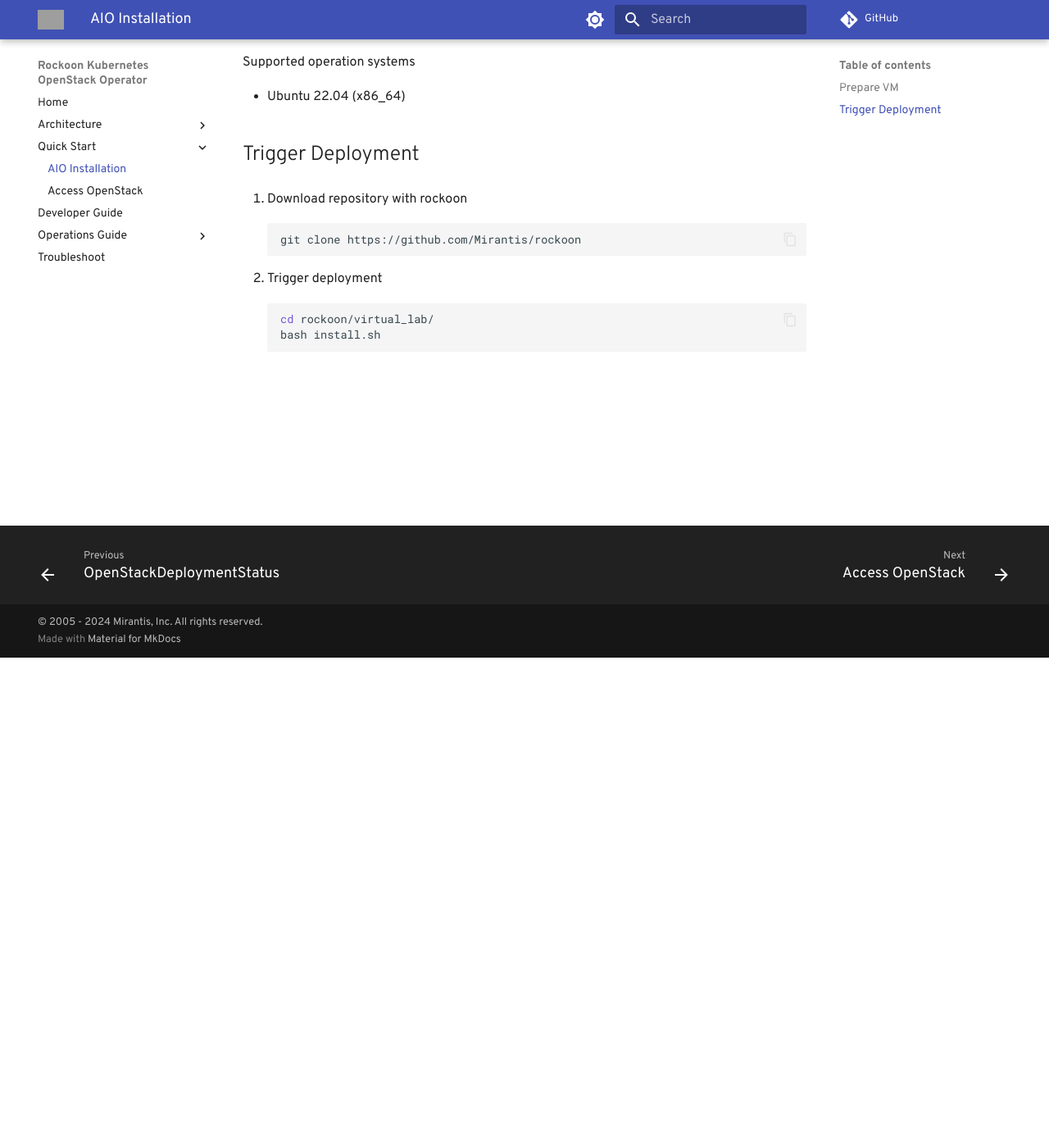
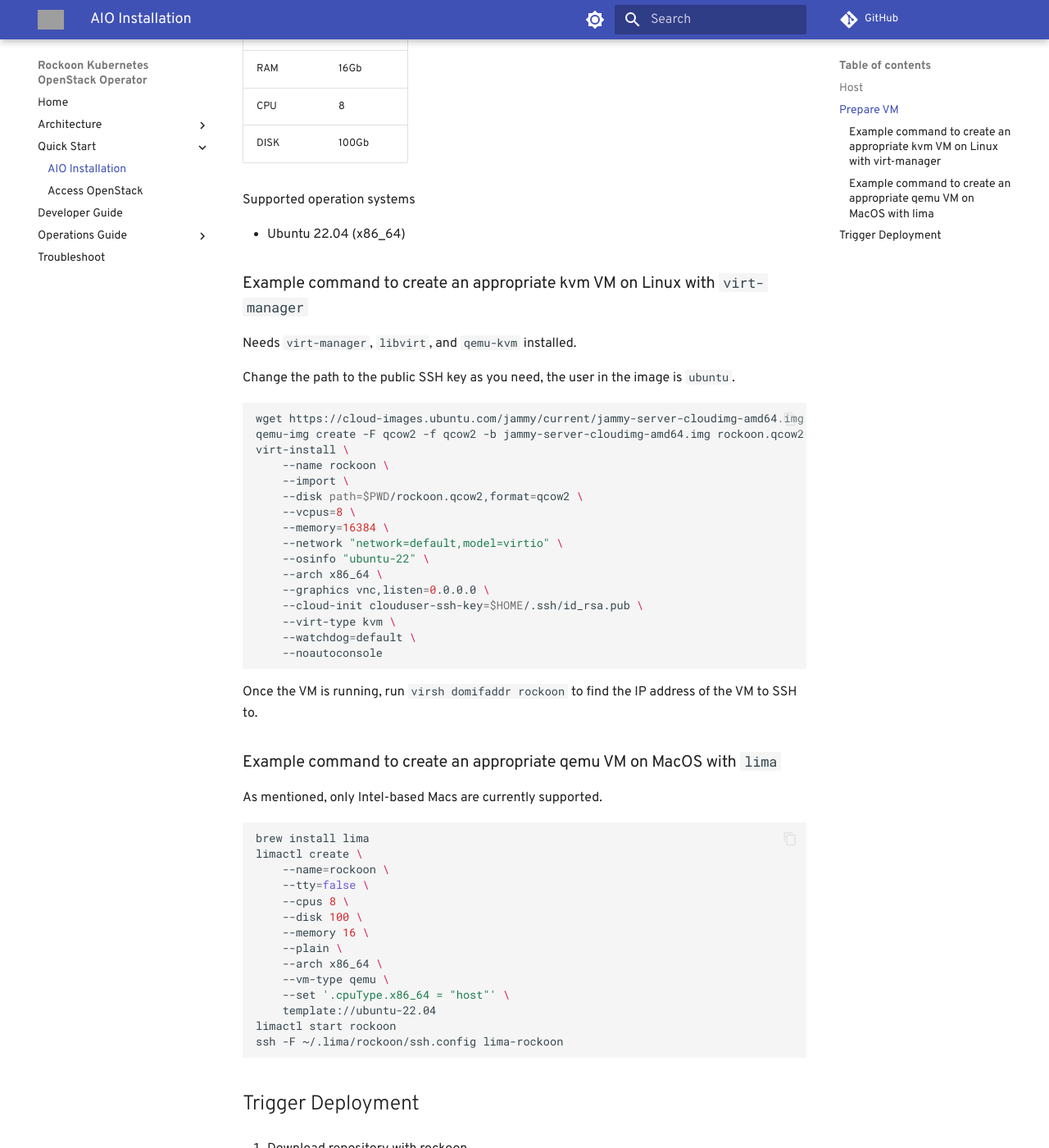
Before and after one commit to Mirantis/rockoon, an MkDocs documentation site: the page built from docs/quick-start/aio-installation.md, in a window 1280 px wide and 1400 px high, scrolled down 598 px. Shown: the whole window at 82% size. Built offline with MkDocs 1.6.1 and Material for MkDocs 9.7.7, drawn with Linux system fonts in a browser that asks for light colours; comment, search, counter and statistics services are not loaded; some of the changed text lies outside the part shown; grey boxes are pictures that could not be loaded.

Commit message:
Update virtual lab README
- add example vm create script for Linux and Mac
- add note on Apple Silicon

Related-Issue: PRODX-48124
Change-Id: Ia64b3dce42ab5ea0f3ee5d29e3af73ec98603597

````diff
--- a/docs/quick-start/aio-installation.md
+++ b/docs/quick-start/aio-installation.md
@@ -3,6 +3,12 @@
 This paragraph provides a guide how to deploy single node deployment with
 [k0s](https://docs.k0sproject.io/stable/) based Kubernetes cluster and
 openstack deployed by Rockoon controller.
+
+## Host
+
+At the moment hosts with non-x86_64 CPU (like Apple Silicon) are not supported.
+The required full CPU emulation for virtual machine introduces
+too much overhead, making the system too slow and unusable.
 
 ## Prepare VM
 
@@ -20,6 +26,54 @@
 
 * Ubuntu 22.04 (x86_64)
 
+### Example command to create an appropriate kvm VM on Linux with `virt-manager`
+
+Needs `virt-manager`, `libvirt`, and `qemu-kvm` installed.
+
+Change the path to the public SSH key as you need, the user in the image is
+`ubuntu`.
+
+```bash
+wget https://cloud-images.ubuntu.com/jammy/current/jammy-server-cloudimg-amd64.img
+qemu-img create -F qcow2 -f qcow2 -b jammy-server-cloudimg-amd64.img rockoon.qcow2 100G
+virt-install \
+    --name rockoon \
+    --import \
+    --disk path=$PWD/rockoon.qcow2,format=qcow2 \
+    --vcpus=8 \
+    --memory=16384 \
+    --network "network=default,model=virtio" \
+    --osinfo "ubuntu-22" \
+    --arch x86_64 \
+    --graphics vnc,listen=0.0.0.0 \
+    --cloud-init clouduser-ssh-key=$HOME/.ssh/id_rsa.pub \
+    --virt-type kvm \
+    --watchdog=default \
+    --noautoconsole
+```
+Once the VM is running, run `virsh domifaddr rockoon` to find the IP address
+of the VM to SSH to.
+
+### Example command to create an appropriate qemu VM on MacOS with `lima`
+
+As mentioned, only Intel-based Macs are currently supported.
+
+```bash
+brew install lima
+limactl create \
+    --name=rockoon \
+    --tty=false \
+    --cpus 8 \
+    --disk 100 \
+    --memory 16 \
+    --plain \
+    --arch x86_64 \
+    --vm-type qemu \
+    --set '.cpuType.x86_64 = "host"' \
+    template://ubuntu-22.04
+limactl start rockoon
+ssh -F ~/.lima/rockoon/ssh.config lima-rockoon
+```
 
 ## Trigger Deployment
 
````
Also changed, not shown: other parts of docs/quick-start/aio-installation.md (+1 -1 lines).
